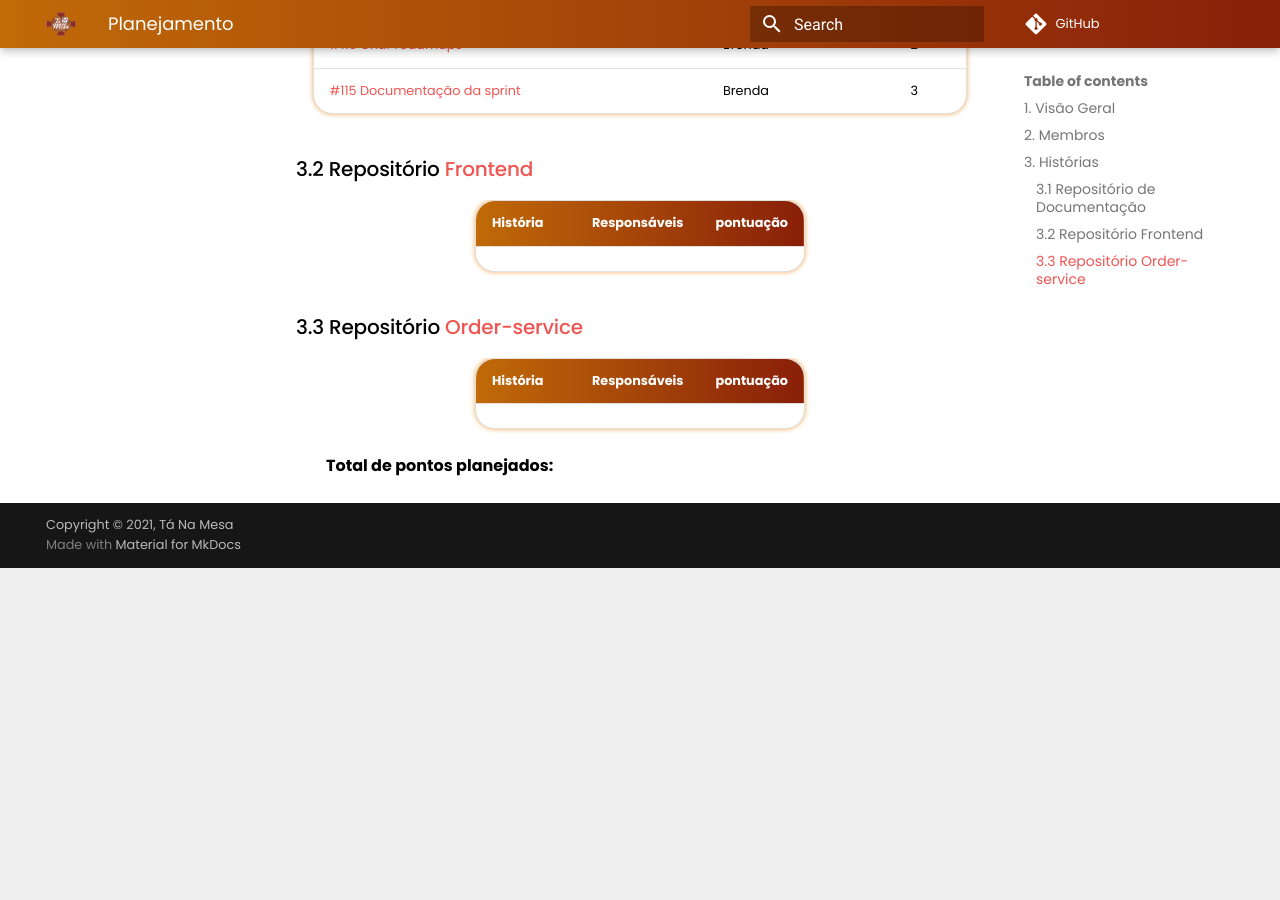
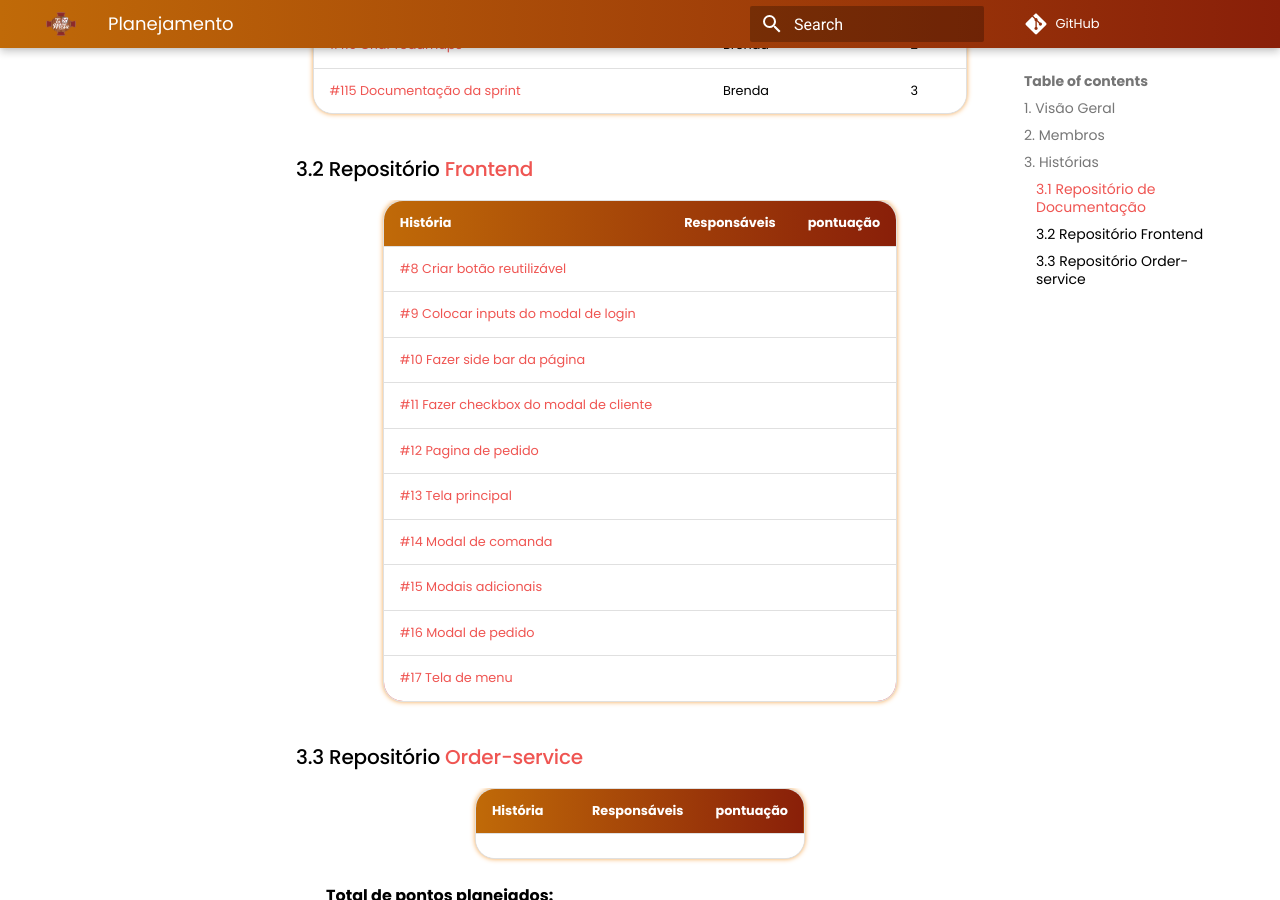
Before and after one commit to UnBArqDsw2021-1/2021.1_G02_TaNaMesa_docs, an MkDocs documentation site: the page built from docs/Sprints/Sprint-08/Planning-08.md, in a window 1280 px wide and 900 px high, scrolled down 1157 px. Built offline with MkDocs 1.6.1 and Material for MkDocs 9.7.7, drawn with Linux system fonts in a browser that asks for light colours; comment, search, counter and statistics services are not loaded; before the commit the page ends 1725 px from its top, so only the background shows below that.

Commit message:
(#115) Adicionando links das issues do frontend

```diff
--- a/docs/Sprints/Sprint-08/Planning-08.md
+++ b/docs/Sprints/Sprint-08/Planning-08.md
@@ -35,7 +35,16 @@
 ### 3.2 Repositório [Frontend](https://github.com/UnBArqDsw2021-1/2021.1_G02_TaNaMesa_Frontend)
 |  História  | Responsáveis  | pontuação |
 | :--------  | :-----------  | :-------: |
-|
+| [#8 Criar botão reutilizável](https://github.com/UnBArqDsw2021-1/2021.1_G02_TaNaMesa_Frontend/issues/8) | | |
+| [#9 Colocar inputs do modal de login](https://github.com/UnBArqDsw2021-1/2021.1_G02_TaNaMesa_Frontend/issues/9) | | |
+| [#10 Fazer side bar da página](https://github.com/UnBArqDsw2021-1/2021.1_G02_TaNaMesa_Frontend/issues/10) | | |
+| [#11 Fazer checkbox do modal de cliente](https://github.com/UnBArqDsw2021-1/2021.1_G02_TaNaMesa_Frontend/issues/11) | | |
+| [#12 Pagina de pedido](https://github.com/UnBArqDsw2021-1/2021.1_G02_TaNaMesa_Frontend/issues/12) | | |
+| [#13 Tela principal](https://github.com/UnBArqDsw2021-1/2021.1_G02_TaNaMesa_Frontend/issues/13) | | |
+| [#14 Modal de comanda](https://github.com/UnBArqDsw2021-1/2021.1_G02_TaNaMesa_Frontend/issues/14) | | |
+| [#15 Modais adicionais](https://github.com/UnBArqDsw2021-1/2021.1_G02_TaNaMesa_Frontend/issues/15) | | |
+| [#16 Modal de pedido](https://github.com/UnBArqDsw2021-1/2021.1_G02_TaNaMesa_Frontend/issues/16) | | |
+| [#17 Tela de menu](https://github.com/UnBArqDsw2021-1/2021.1_G02_TaNaMesa_Frontend/issues/17) | | |
 
 ### 3.3 Repositório [Order-service](https://github.com/UnBArqDsw2021-1/2021.1_G02_TaNaMesa_Order_Service)
 |     História     |  Responsáveis   | pontuação |
```
